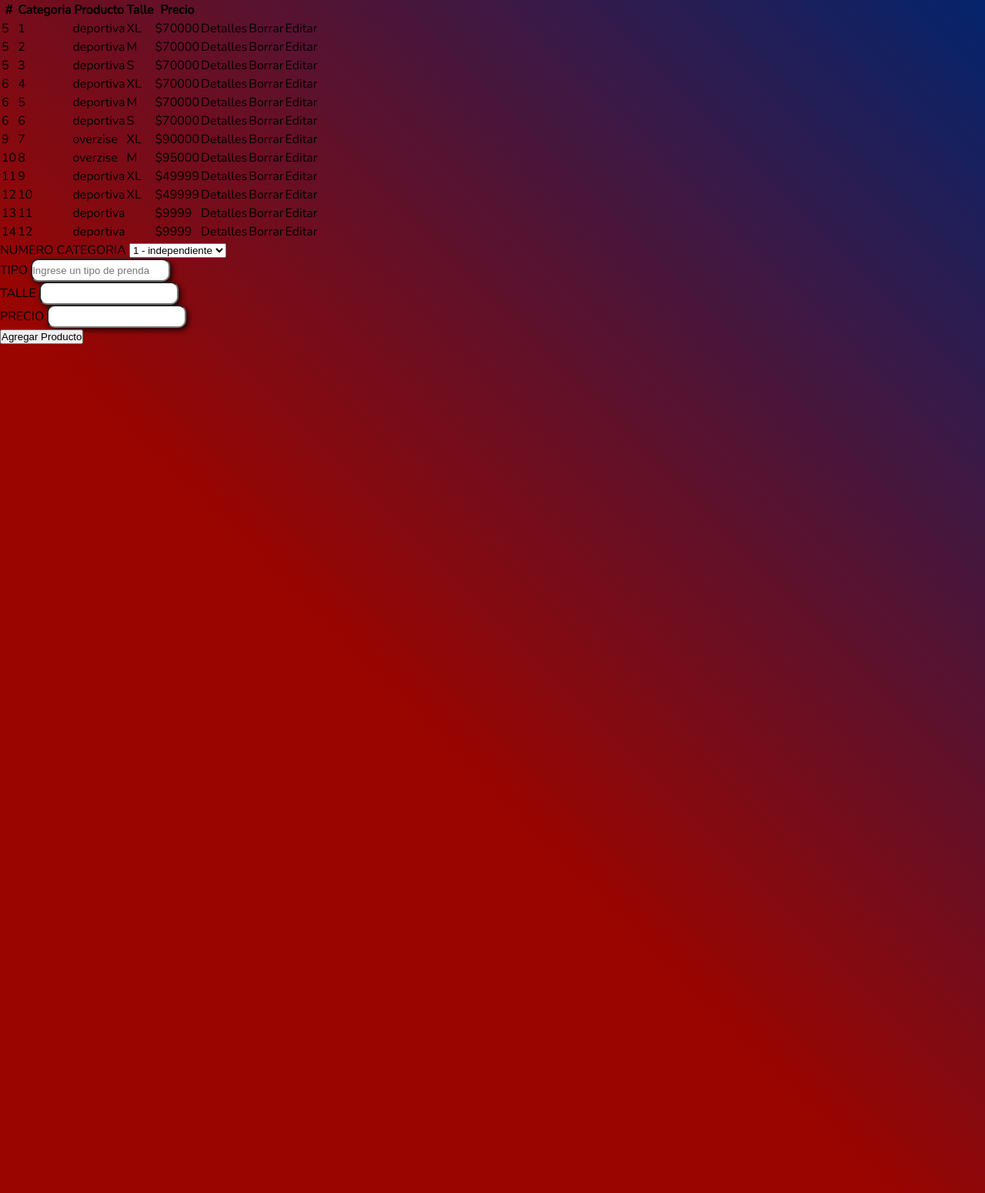
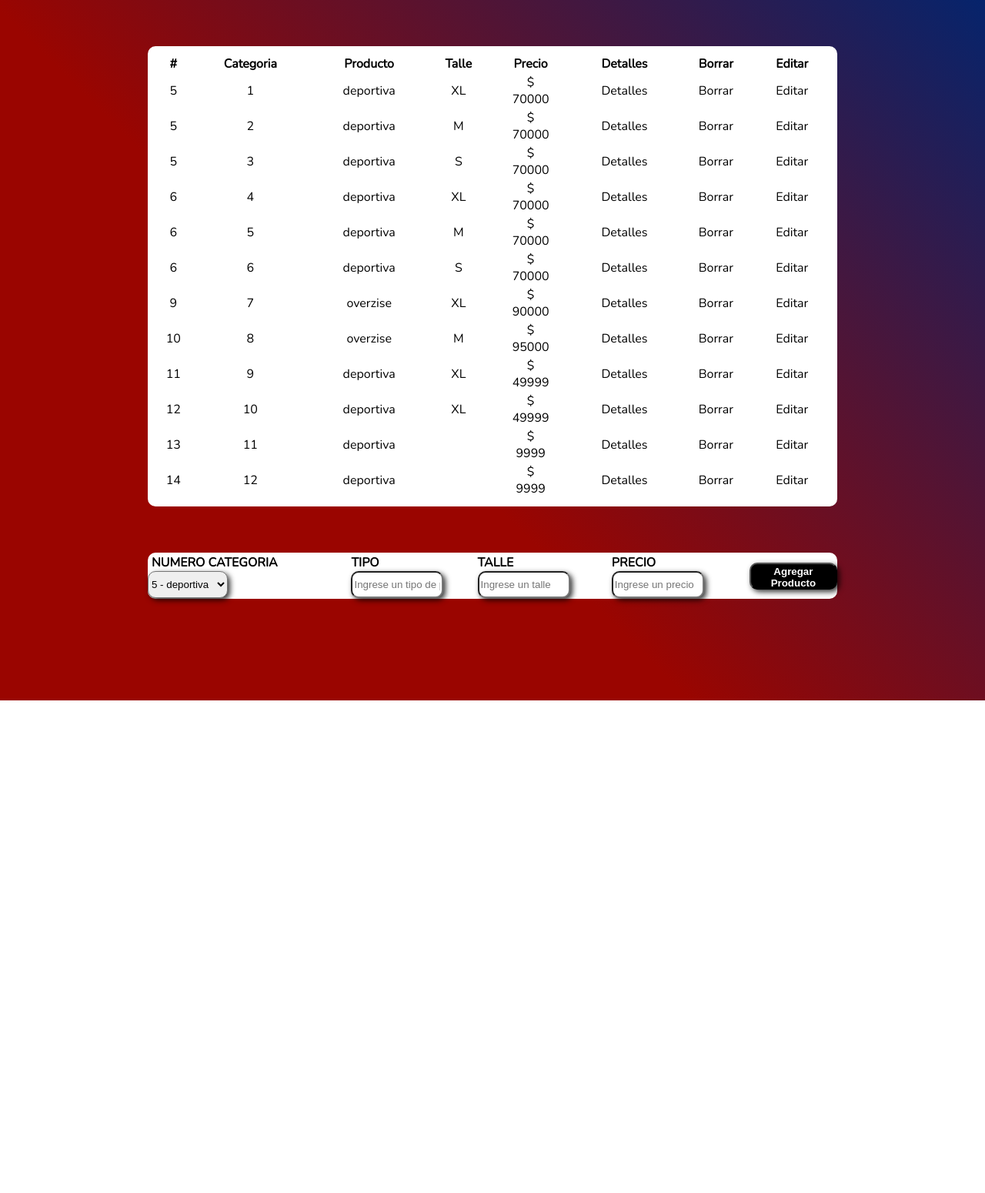
Before and after one commit to NicoGGomez/TPE-WEB2, a PHP site: page /producto in a window 1280 px wide. Shown: the part 50-1600 px from the top of the page at 77% size. After the commit the page ends 960 px from the top, so only its background shows below. Run offline with PHP 8.4, Linux system fonts and the light colour scheme; data comes from the database, SQL or seed files in the repository; data that the repository does not hold is empty; some web fonts are replaced.

Commit message:
segui adelantando

```diff
--- a/styles/footer.css
+++ b/styles/footer.css
@@ -1,12 +1,10 @@
 /* footer */
 
 .footer {
-    bottom: 0;
     width: 100%;
     align-self: flex-end;
     display: flex;
     background-color: black;
-    position: relative;
 }
 
 .footer .container {
--- a/styles/style.css
+++ b/styles/style.css
@@ -11,9 +11,55 @@
 body {
     font-family: 'Nunito', sans-serif;
     background-image: linear-gradient(45deg, #9a0500 40%, #002570 100%);
-    height: 200vh;
+    height: 120vh;
     background-size: cover;
     background-position: center;
+}
+
+/* HOME */
+
+.container-home {
+    width: 100%;
+    height: 100vh;
+}
+
+.container-home .hero {
+    margin-top: 20px;
+    width: 100%;
+    display: flex;
+    justify-content: center;
+    align-items: center;
+}
+
+.container-home .hero-content {
+    background-color: black;
+    border-radius: 10px;
+    padding: 20px;
+}
+
+.container-home .hero h1{
+    display: flex;
+    justify-content: center;
+    font-family: fantasy;
+    margin-left: 20px;
+    font-size: 30px;
+    color: #fff;
+    letter-spacing: 2px;
+    text-shadow: 3px 3px 7px rgba(0, 0, 0, 0.8);
+    margin-bottom: 20px;
+}
+
+.container-home .container {
+    display: flex;
+    justify-content: center;
+    margin-top: 10px;
+}
+
+.container-home .container button {
+    height: 40px;
+    border-radius: 10px;
+    box-shadow: 3px 3px 7px rgba(0, 0, 0, 0.8);
+    padding: 5px;
 }
 
 /* CATEGORIA */
@@ -54,6 +100,7 @@ body {
 .container-add-categoria {
     display: flex;
     justify-content: center;
+    align-items: center;
 }
 
 .container-add-categoria .formulario {
@@ -65,7 +112,6 @@ body {
     height: 60px;
     width: 70%;
     border-radius: 10px;
-    padding: 10px;
 }
 
 .container-add-categoria .container {
@@ -79,18 +125,21 @@ body {
     margin-right: 5px;
     margin-left: 5px;
     height: 35px;
+    width: 120px;
     border-radius: 10px;
+    align-items: center;
+    margin-bottom: 0;
 }
 
 .container-add-categoria button {
     padding: 2px;
-    margin-right: 5px;
     height: 35px;
     border-radius: 10px;
     cursor: pointer;
     font-weight: bold;
     color: #fff;
     background-color: black;
+    margin-bottom: 0;
 }
 
 .container-add-categoria label {
@@ -98,7 +147,124 @@ body {
     margin-left: 5px;
 }
 
-/* login */
+/* DETALLE CATEGORIA */
+
+.container-categoria-detalles {
+    width: 100%;
+    height: 80vh;
+    display: flex;
+    justify-content: center;
+    align-items: center;
+}
+
+.container-categoria-detalles .table {
+    margin-top: 60px;
+    background-color: #fff;
+    width: 70%;
+    height: 30vh;
+    padding: 10px;
+    border-radius: 10px;
+}
+
+.container-categoria-detalles .table thead{
+    align-items: center;
+}
+
+.container-categoria-detalles .table td p, a {
+    color: black;
+    text-decoration: none;
+    display: flex;
+    justify-content: center;
+}
+
+/* PRODUCTO */
+
+.container-producto {
+    display: flex;
+    width: 100%;
+    justify-content: center;
+    align-items: center;
+}
+
+.container-producto .table {
+    margin-top: 60px;
+    background-color: #fff;
+    width: 70%;
+    height: 40vh;
+    padding: 10px;
+    border-radius: 10px;
+}
+
+.container-producto .table thead{
+    align-items: center;
+}
+
+.container-producto .table td p, a, span {
+    color: black;
+    text-decoration: none;
+    display: flex;
+    justify-content: center;
+}
+
+.container-producto .table td a:hover {
+    color: rgb(30, 0, 255);
+}
+
+/* FORM ADD PRODUCTO */
+
+.container-add-producto {
+    display: flex;
+    justify-content: center;
+    align-items: center;
+}
+
+.container-add-producto .formulario {
+    margin-top: 60px;
+    background-color: #fff;
+    display: flex;
+    justify-content: center;
+    align-items: center;
+    height: 60px;
+    width: 70%;
+    border-radius: 10px;
+}
+
+.container-add-producto select {
+    box-shadow: 3px 3px 7px rgba(0, 0, 0, 0.8);
+    height: 35px;
+    border-radius: 10px;
+}
+
+.container-add-producto input {
+    padding: 2px;
+    margin-right: 5px;
+    margin-left: 5px;
+    height: 35px;
+    width: 120px;
+    border-radius: 10px;
+    align-items: center;
+    margin-bottom: 0;
+    box-shadow: 3px 3px 7px rgba(0, 0, 0, 0.8);
+}
+
+.container-add-producto button {
+    padding: 2px;
+    height: 35px;
+    border-radius: 10px;
+    cursor: pointer;
+    font-weight: bold;
+    color: #fff;
+    background-color: black;
+    margin-bottom: 0;
+    box-shadow: 3px 3px 7px rgba(0, 0, 0, 0.8);
+}
+
+.container-add-producto label {
+    font-weight: bold;
+    margin-left: 5px;
+}
+
+/* LOGIN */
 
 .container-login .formulario {
     width: 100%;
@@ -118,10 +284,32 @@ body {
     align-items: center;
 }
 
+.container-login h2{
+    margin-bottom: 20px;
+    display: flex;
+    justify-content: center;
+}
+
+.container-login .container-imgs {
+    display: flex;
+    justify-content: center;
+    align-items: center;
+}
+
+.container-login img{
+    height: 40px;
+    margin: 10px;
+}
+
+.container-login label, button, input {
+    margin-bottom: 10px;
+}
+
 .container-login .formulario button,input{
     height: 30px;
     border-radius: 10px;
     box-shadow: 3px 3px 7px rgba(0, 0, 0, 0.8);
+    padding: 5px;
 }
 
 .container-login .formulario .btn-login{
@@ -135,4 +323,21 @@ body {
     box-shadow: 3px 3px 7px rgba(0, 0, 0, 0.8);
     font-weight: bold;
     padding: 5px;
+    cursor: pointer;
 }
+
+/* ERROR */
+
+.container-error {
+    display: flex;
+    justify-content: center;
+    align-items: center;
+}
+
+.error {
+    background-color: #fff;
+    padding: 10px;
+    border-radius: 10px;
+    font-weight: bold;
+    color: red;
+}
--- a/templates/filter.phtml
+++ b/templates/filter.phtml
@@ -1,8 +1,8 @@
 <?php include 'templates/header.phtml' ?>
-<h1>Campeones por Facciones</h1>
+<h1>Filtrado</h1>
 <ul>
 <?php foreach($prodYCat as $product) : ?>
-    <li><?= $product->TIPO ?></li>
+    <li><?= $product->tipo ?></li>
 
 <?php endforeach; ?>
 </ul>
--- a/templates/formAddProducto.phtml
+++ b/templates/formAddProducto.phtml
@@ -1,32 +1,29 @@
-<!-- Se crea un formulario para insertar nuevos productos a la tabla  -->
-    <form class="formulario" action="add" method="POST">
+<div class="container-add-producto">
+
+<form class="formulario" action="add" method="POST">
     <div>
         <label class="form-label">NUMERO CATEGORIA</label>
         <select name="id_categoria" class="form-control">
-    <!--acomodar esto para que no sea hardcodeado-->
-            <option value="5">1 - independiente</option>
-            <option value="6">2 - boca</option>
+            <?php foreach ($productos as $producto) { ?>
+            <option value='<?= $producto->id_categoria?>'><?= $producto->id_categoria?> - <?= $producto->tipo?>
+        </option>
+            <?php } ?>
         </select>
+    </div>
 
-<!-- HABRIA QUE HACERLO ASI PERO NO ANDA!!!
-<select class="form-control" id="cliente" name="cliente" required>
-    <?php foreach ($clientes as $cliente) { ?>
-        <?= $cliente->id_cliente; ?>"><?= $cliente->nombre; ?>
-    <?php } ?>
-</select> -->
-
-    </div>
     <div>
         <label class="form-label">TIPO</label>
         <input type="text" name="tipo" placeholder="Ingrese un tipo de prenda" class="form-control" required>
     </div>
     <div>
         <label class="form-label">TALLE</label>
-        <input type="text" name="talle" class="form-control" required>
+        <input type="text" name="talle" placeholder="Ingrese un talle" class="form-control" required>
     </div>
     <div>
         <label class="form-label">PRECIO</label>
-        <input type="text" name="precio" class="form-control" required>
+        <input type="text" name="precio" placeholder="Ingrese un precio" class="form-control" required>
     </div>
         <button type="submit" class="btn-form-login">Agregar Producto</button>
     </form>
+
+</div>
--- a/templates/login.phtml
+++ b/templates/login.phtml
@@ -12,6 +12,10 @@
             <div class="btn-login">
                 <button type="submit" class="btn-form-login">Login</button>
             </div>
+            <div class="container-imgs">
+            <img src="imgs/escudo-independiente.png" alt="">
+            <img src="imgs/escudo-boca.png" alt="">
+            </div>
         </div>
         <div class="button-form"></div>
     </form>
@@ -20,7 +24,9 @@
 </div>
 
 <?php if ($error): ?>
+            <div class="container-error">
             <div class="error">
                 <?= $error ?>
             </div>
+            </div>
 <?php endif ?>
--- a/templates/producto.phtml
+++ b/templates/producto.phtml
@@ -1,5 +1,6 @@
 <?php include('templates/header.phtml'); ?>
-<table class="tableProduct">
+<div class="container-producto">
+<table class="table">
     <thead>
       <tr>
       <th class='col'>#</th>
@@ -7,19 +8,19 @@
       <th scope='col'>Producto</th>
       <th scope='col'>Talle</th>
       <th scope='col'>Precio</th>
-      <th scope='col'></th>
-      <th scope='col'></th>
-      <th scope='col'></th>
+      <th scope='col'>Detalles</th>
+      <th scope='col'>Borrar</th>
+      <th scope='col'>Editar</th>
       </tr>
     </thead>
     <tbody>
     <?php foreach ($prods as $prod ) : ?>
       <tr>
-        <td><?= $prod -> id_categoria ?></td>
-        <td><?= $prod -> id_producto ?></td>
-        <td><?= $prod -> tipo ?></td>
-        <td><?= $prod -> talle ?></td>
-        <td><span>$</span><?= $prod -> precio ?> </td>
+        <td><p><?= $prod -> id_categoria ?></p></td>
+        <td><p><?= $prod -> id_producto ?></p></td>
+        <td><p><?= $prod -> tipo ?></p></td>
+        <td><p><?= $prod -> talle ?></p></td>
+        <td><span>$</span><p><?= $prod -> precio ?></p></td>
         <td><a href='detalle/<?= $prod->id_producto ?>' type='button'>Detalles</a></td>
         <td><a href='delete/<?= $prod->id_producto ?>' type='button'>Borrar</a></td>
         <td><a href='formActualizarProdcuto/<?= $prod->id_producto ?>' type='button'>Editar</a></td>
@@ -27,5 +28,6 @@
     <?php endforeach; ?>
     </tbody>
 </table>
+</div>
 
 <?php require('formAddProducto.phtml') ?>
```
Also changed, not shown: templates/detalle.categoria.phtml (+5 -3 lines), templates/home.phtml (+7 -4 lines), imgs/escudo-boca.png (added), imgs/escudo-independiente.png (added).
